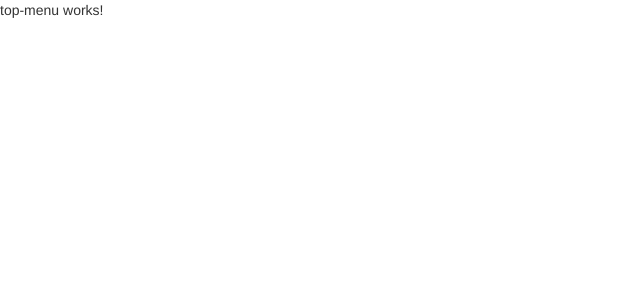
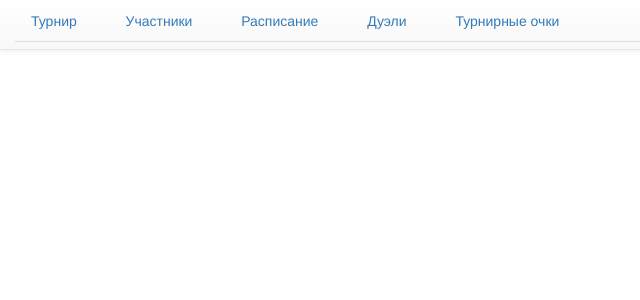
Before and after one commit to blr-Oliver/t-helper, an Angular app: page / in a window 1280 px wide. Shown: the top 300 px of the page, without its empty margins (0-640 px from the left). Built offline with nearby package versions, Linux system fonts and the light colour scheme; a web font is replaced by a local one.

Commit message:
top menu markup

```diff
--- a/src/app/top-menu/top-menu.component.html
+++ b/src/app/top-menu/top-menu.component.html
@@ -1,3 +1,23 @@
-<p>
-  top-menu works!
-</p>
+<nav class="navbar navbar-default navbar-fixed-top">
+  <div class="container-fluid">
+    <ul class="nav nav-tabs" role="tablist">
+      <li><a href="#status" role="tab" data-toggle="tab" aria-controls="status"><span class="hidden-xs">Турнир </span><i class="glyphicon glyphicon-home"></i></a></li>
+      <li><a href="#players" role="tab" data-toggle="tab" aria-controls="players"><span class="hidden-xs">Участники </span><i class="glyphicon glyphicon-user"></i></a></li>
+      <!--
+      <li class="dropdown"><a href="#hardprint" role="tab" data-toggle="tab" aria-controls="hardprint" class="dropdown-toggle" data-toggle="dropdown" role="button"
+        aria-haspopup="true" aria-expanded="false">Распечатки <span class="caret"></span></a>
+        <ul class="dropdown-menu">
+          <li><a href="#">Протоколы партий</a></li>
+          <li><a href="#">Перемещение планшетов</a></li>
+          <li><a href="#">Подсчет игровых очков</a></li>
+          <li role="separator" class="divider"></li>
+          <li><a href="#">Таблица протоколов</a></li>
+        </ul>
+      </li>
+      -->
+      <li><a href="#schedule" role="tab" data-toggle="tab" aria-controls="schedule"><span class="hidden-xs">Расписание </span><i class="glyphicon glyphicon-th-list"></i></a></li>
+      <li><a href="#duels" role="tab" data-toggle="tab" aria-controls="duels"><span class="hidden-xs">Дуэли </span><i class="glyphicon glyphicon-flash"></i></a></li>
+      <li><a href="#scores" role="tab" data-toggle="tab" aria-controls="scores"><span class="hidden-xs">Турнирные очки </span><i class="glyphicon glyphicon-flag"></i></a></li>
+    </ul>
+  </div>
+</nav>
```
